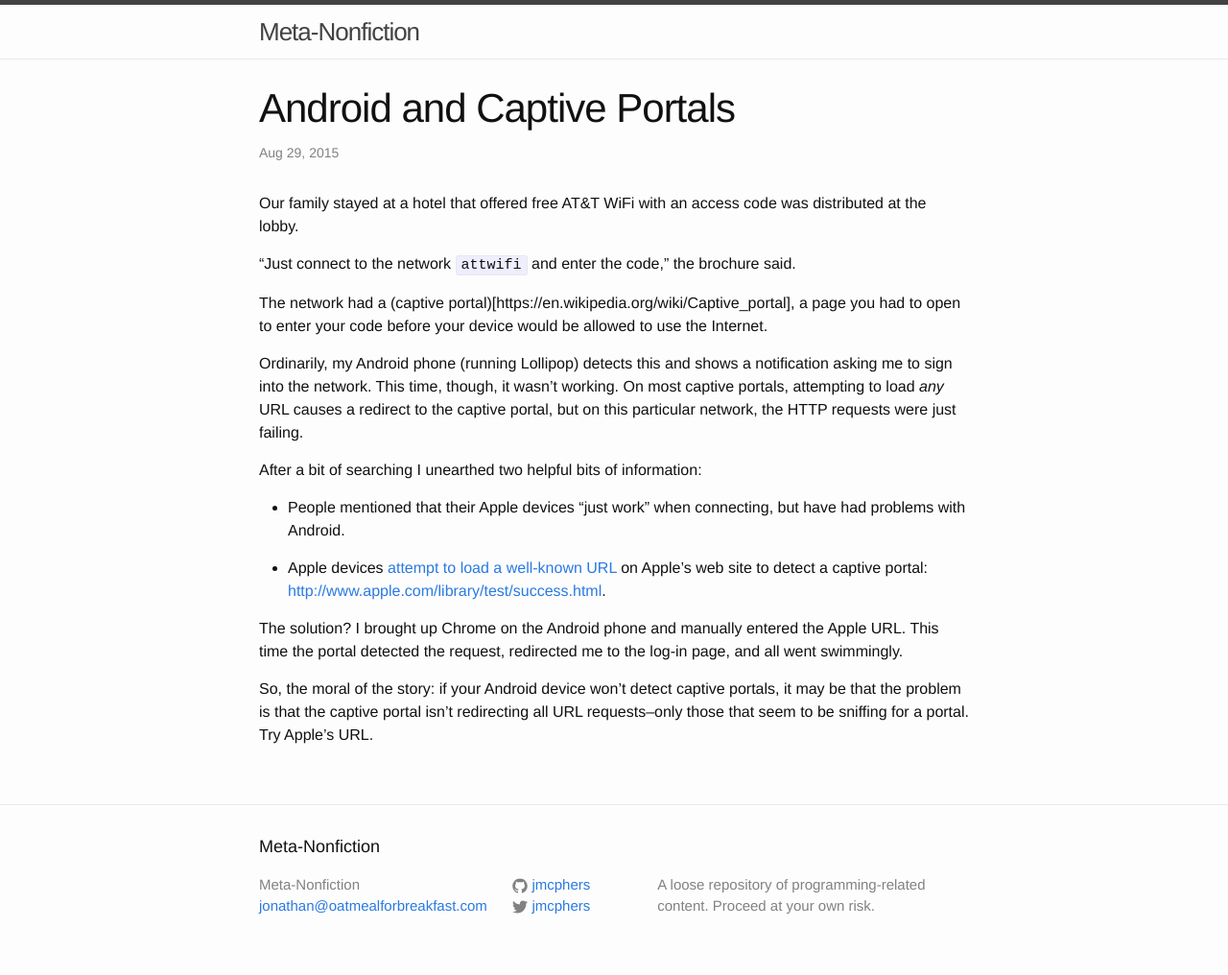
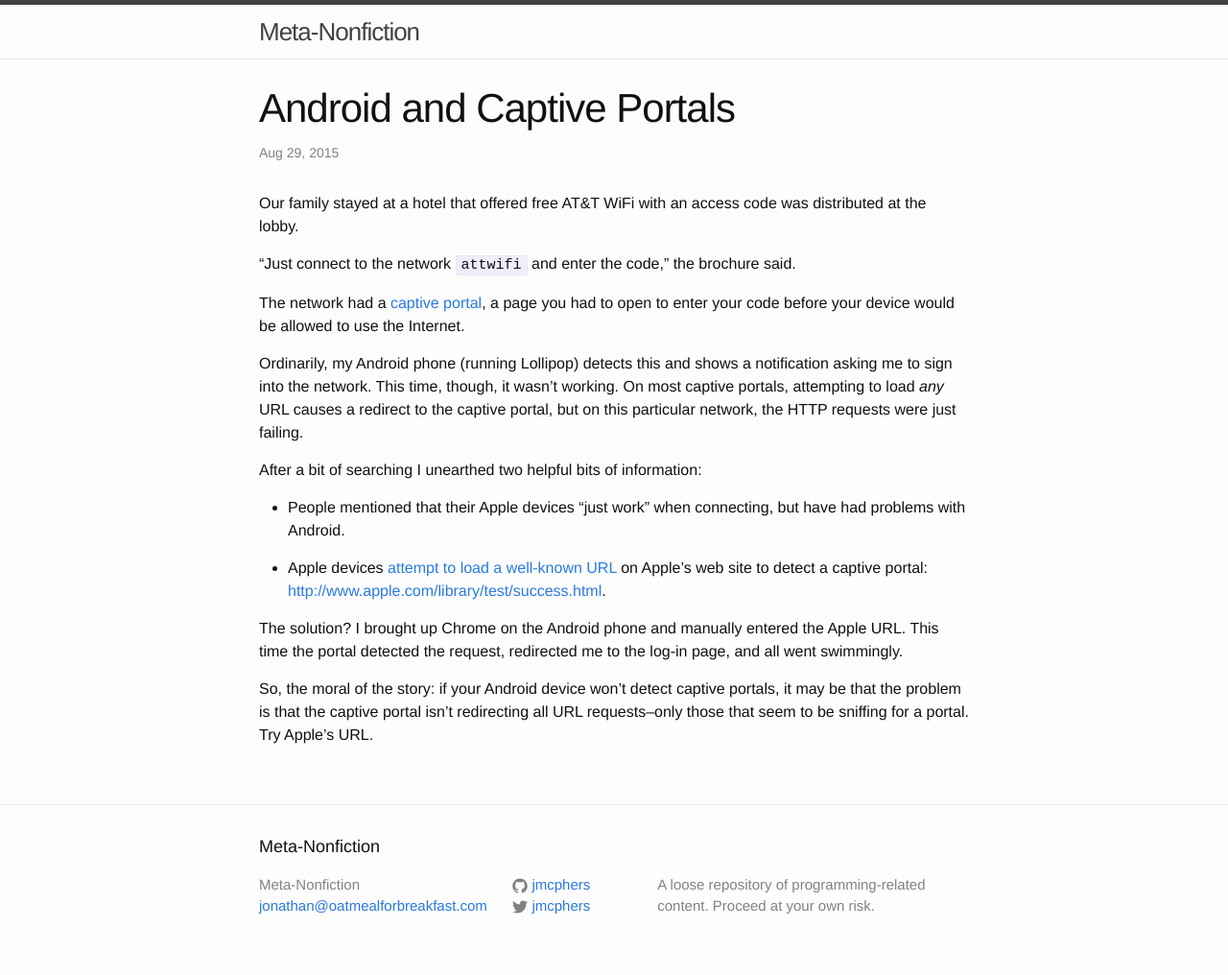
Before and after one commit to jmcphers/jmcphers.github.io, a Jekyll site: the page built from _posts/2015-08-29-android-captive-portal.markdown, in a window 1280 px wide. Shown: the whole page at 96% size. Built offline with Jekyll 4.4.1, drawn with Linux system fonts in a browser that asks for light colours.

Commit message:
fix captive portal link markup

```diff
--- a/_posts/2015-08-29-android-captive-portal.markdown
+++ b/_posts/2015-08-29-android-captive-portal.markdown
@@ -10,7 +10,7 @@ was distributed at the lobby.
 
 "Just connect to the network `attwifi` and enter the code," the brochure said.
 
-The network had a (captive portal)[https://en.wikipedia.org/wiki/Captive_portal],
+The network had a [captive portal](https://en.wikipedia.org/wiki/Captive_portal),
 a page you had to open to enter your code before your device would be allowed
 to use the Internet.
 
```
